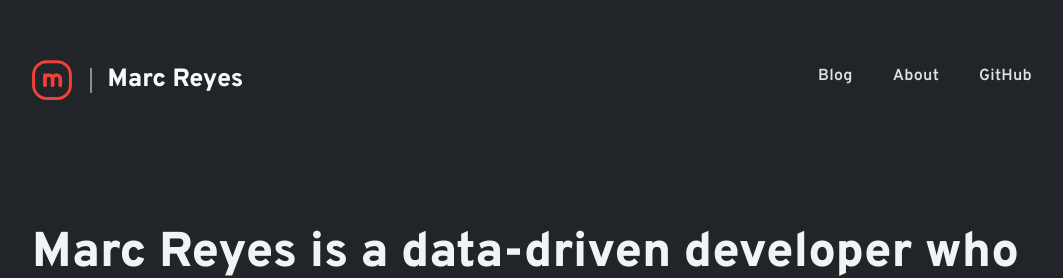
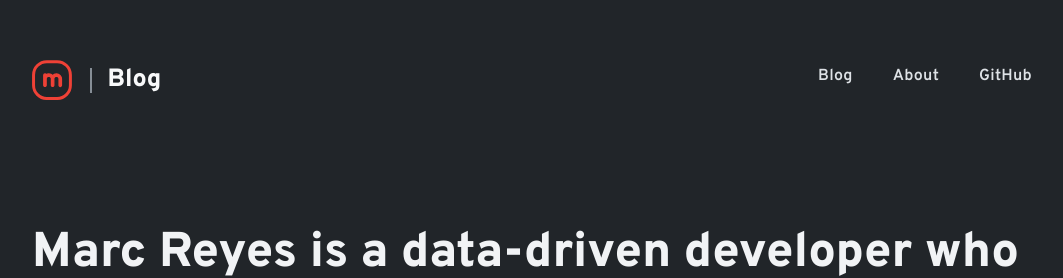
Before and after one commit to marcreyesph/blog-marcreyesph, a Jekyll site: the page built from index.html, in a window 1280 px wide and 900 px high. Shown: the top 278 px of the window, without its empty margins (108-1171 px from the left). Built offline with Jekyll 4.4.1, drawn with Linux system fonts in a browser that asks for light colours.

Commit message:
Update header meta info

```diff
--- a/_config.yml
+++ b/_config.yml
@@ -13,7 +13,7 @@ gems:
 
 # Settings
 exclude:              [CNAME, README.md, NOTES.md, LICENSE.md, .gitignore, package.json, bower.json, _js, _scss, _images, gulpfile.js, gulpconfig.js, node_modules, bower_components, gemfile, Gemfile.lock]
-permalink:            /blog/:title/
+permalink:            /post/:title/
 compress_html:
   clippings: all
   comments: all
@@ -21,7 +21,7 @@ compress_html:
 
 # Site meta
 title:                'Marc Reyes'
-tagline:              'Coding is fun'
+tagline:              'Blog'
 description:          'Marc Reyes is a data-driven developer who is into studying AI and Machine Learning'
 keywords:             'Marc Reyes, Marc, Reyes, Marc X, X, MX, M+X, Web Design, Website, Web Development, Web Dev, Freelancer, Speaking, Google, Google Developers, Code, Programming, Machine Learning'
 url:                  https://www.marcreyes.ph
--- a/_includes/core/footer.html
+++ b/_includes/core/footer.html
@@ -1,7 +1,7 @@
 <footer class="footer">
 	<div class="footer-container">
 		<div class="footer-logo">
-			<a href="https://www.marcreyes.ph/{% if site.url == 'https://www.marcreyes.ph' and page.url == '/' %}#" data-scroll{% else %}"{% endif %} aria-label="Visit 'Made by Connor.'">{% include custom/logo.html %}</a>
+			<a href="https://www.marcreyes.ph/{% if site.url == 'https://www.marcreyes.ph' and page.url == '/' %}#" data-scroll{% else %}"{% endif %} aria-label="Visit 'Marc Reyes'">{% include custom/logo.html %}</a>
 		</div>
 		<div class="footer-navigation">
 			<div class="footer-links">
--- a/_includes/core/metabar.html
+++ b/_includes/core/metabar.html
@@ -1,11 +1,11 @@
 <aside id="metabar" class="metabar{% if include.color %} {{ include.color }}{% endif %}">
 	<div class="metabar-wrapper">
 		<div class="metabar-left">
-			<a class="metabar-logo" href="https://www.marcreyes.ph/{% if site.url == 'https://www.marcreyes.ph' and page.url == '/' %}#" data-scroll{% else %}" target="_blank" rel="noopener noreferrer"{% endif %} aria-label="Marc Reyes" title="Marc Reyes">
+			<a class="metabar-logo" href="https://blog.marcreyes.ph/{% if site.url == 'https://blog.marcreyes.ph' and page.url == '/' %}#" data-scroll{% else %}" target="_blank" rel="noopener noreferrer"{% endif %} aria-label="Marc Reyes" title="Marc Reyes">
 				{% include custom/logo.html %}
 			</a>
 			<span class="metabar-spacer"></span>
-			<a class="metabar-title" href="{{ site.url }}{{ site.baseurl }}{% if page.url == '/' %}#" data-scroll{% else %}"{% endif %} aria-label="Visit the homepage." title="Visit the homepage.">{{ site.title }}</a>
+			<a class="metabar-title" href="{{ site.url }}{{ site.baseurl }}{% if page.url == '/' %}#" data-scroll{% else %}"{% endif %} aria-label="Visit the homepage." title="Visit the homepage.">Blog</a>
 		</div>
 		<div class="metabar-right">
 			<button id="js-navOpen" class="nav-open">Menu</button>
```
Also changed, not shown: other parts of _includes/core/footer.html (+1 -1 lines).
